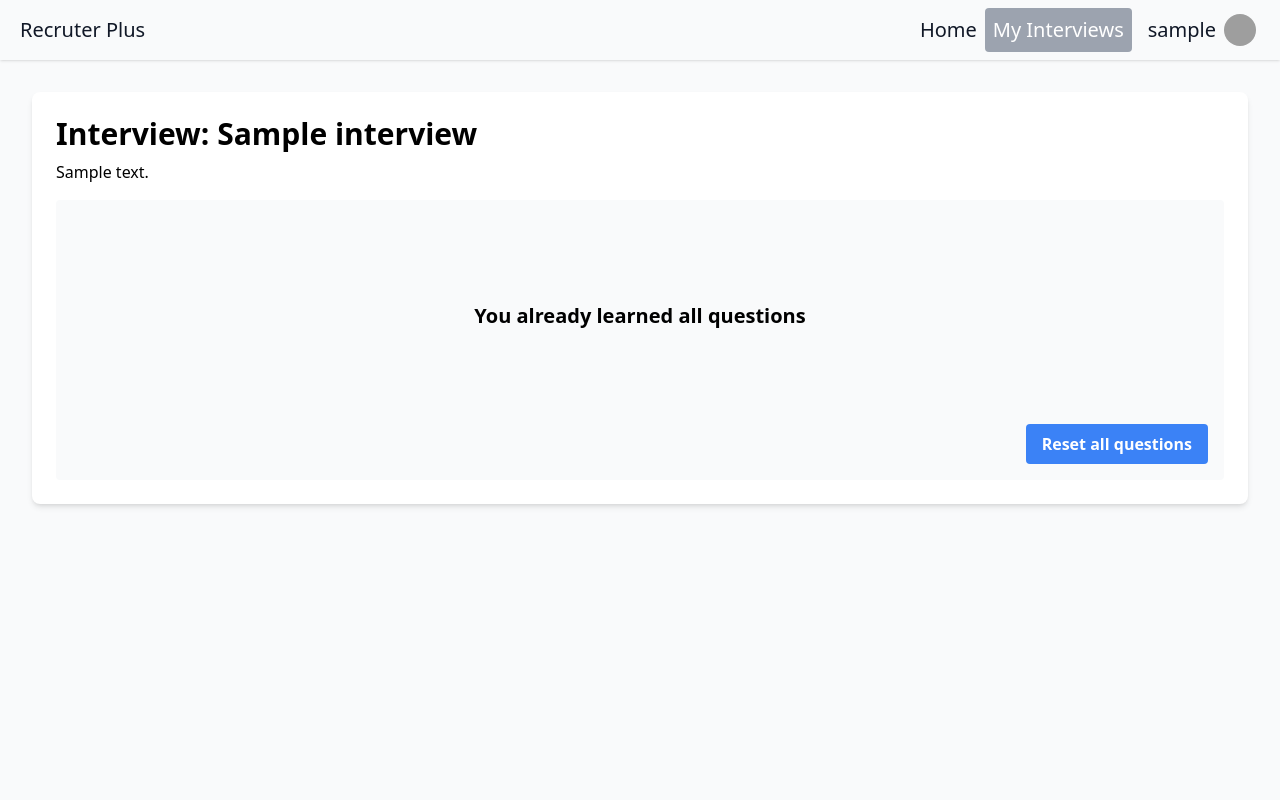
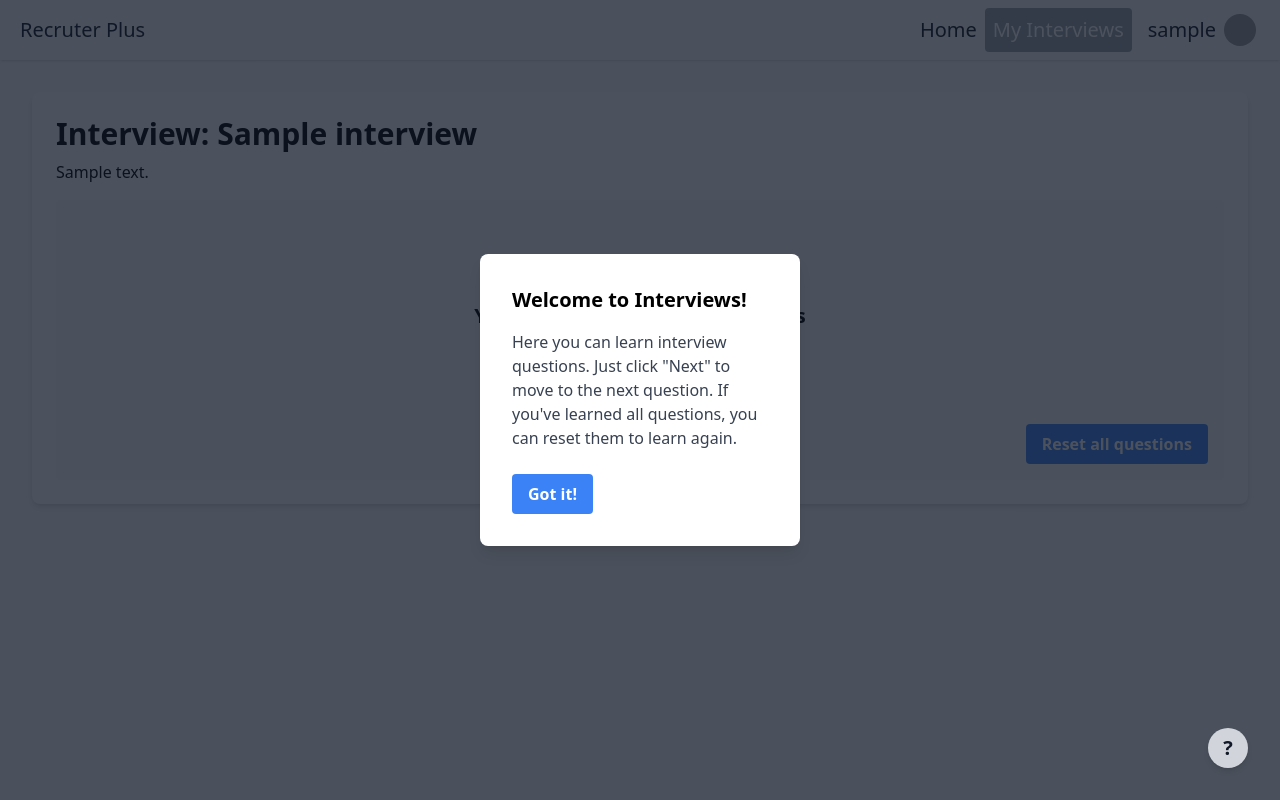
Before and after one commit to albanmurturi/recruter_plus, a Django app: page /interview/1/ in a window 1280 px wide. Run offline with Django 4.2, Linux system fonts and the light colour scheme; a user stored in the database is signed in; tables that the repository leaves empty hold one stand-in row (values such as "Sample post"); some libraries are stand-ins or nearby versions; grey boxes are pictures that could not be loaded.

Commit message:
How to use interviews(popup form) feature

```diff
--- a/core/templates/base.html
+++ b/core/templates/base.html
@@ -28,7 +28,7 @@
                             <img src="https://www.gravatar.com/avatar/{{ email_hash }}?s=40&d=identicon" alt="Profile Image" class="w-8 h-8 rounded-full ml-2" />
                         {% endwith %}
                     </a>
-                    <div id="user-menu-dropdown" class="hidden absolute right-0 mt-2 w-48 bg-white border rounded-md shadow-lg">
+                    <div id="user-menu-dropdown" class="hidden absolute right-0 z-10 mt-2 w-48 bg-white border rounded-md shadow-lg">
                         <a href="#" class="cursor-not-allowed opacity-50 block px-4 py-2 text-gray-800 hover:bg-gray-200">Profile</a>
                         <a href="#" class="cursor-not-allowed opacity-50 block px-4 py-2 text-gray-800 hover:bg-gray-200">Settings</a>
                         <a href="{% url 'core:logout' %}" class="block px-4 py-2 text-gray-800 hover:bg-gray-200">Logout</a>
--- a/core/templates/interview/interview_detail.html
+++ b/core/templates/interview/interview_detail.html
@@ -40,4 +40,51 @@
         </div>
     </div>
 </div>
+
+<!-- Popup form for new users -->
+<div id="popupForm" class="fixed inset-0 bg-gray-900 bg-opacity-75 flex items-center justify-center hidden">
+    <div class="bg-white w-80 p-8 rounded-lg shadow-lg">
+        <h2 class="text-xl font-semibold mb-4">Welcome to Interviews!</h2>
+        <p class="text-gray-700">Here you can learn interview questions. Just click "Next" to move to the next question. If you've learned all questions, you can reset them to learn again.</p>
+        <button onclick="closePopup()" class="bg-blue-500 hover:bg-blue-700 text-white font-bold py-2 px-4 rounded mt-6">Got it!</button>
+    </div>
+</div>
+
+<!-- Question mark icon to reopen the popup -->
+<div id="questionMark" onclick="showPopup()" class="fixed bottom-8 right-8 z-10">
+    <div class="w-10 h-10 flex items-center justify-center bg-gray-300 text-gray-900 rounded-full cursor-pointer shadow-md">
+        <span class="text-xl font-semibold">?</span>
+    </div>
+</div>
+
+<script>
+    // Function to show the popup for new users
+    function showPopup() {
+        var popup = document.getElementById("popupForm");
+        popup.classList.remove("hidden");
+        // Set a flag in localStorage indicating that the user has seen the popup
+        localStorage.setItem("popupShown", "true");
+    }
+
+    // Function to close the popup
+    function closePopup() {
+        var popup = document.getElementById("popupForm");
+        popup.classList.add("hidden");
+    }
+
+    // Check if the user has already seen the popup
+    var popupShown = localStorage.getItem("popupShown");
+
+    // Show the popup only if the user is new
+    if (!popupShown) {
+        showPopup();
+    }
+
+    // Function to handle clicks on the question mark icon
+    document.getElementById("questionMark").addEventListener("click", function() {
+        // Show the popup when the question mark icon is clicked
+        showPopup();
+    });
+</script>
+
 {% endblock %}
```
